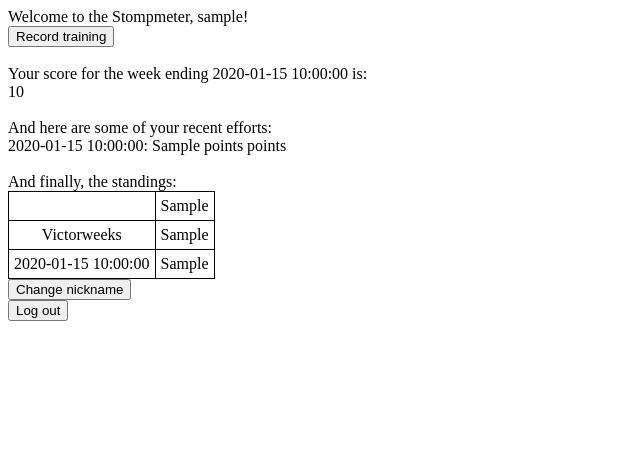
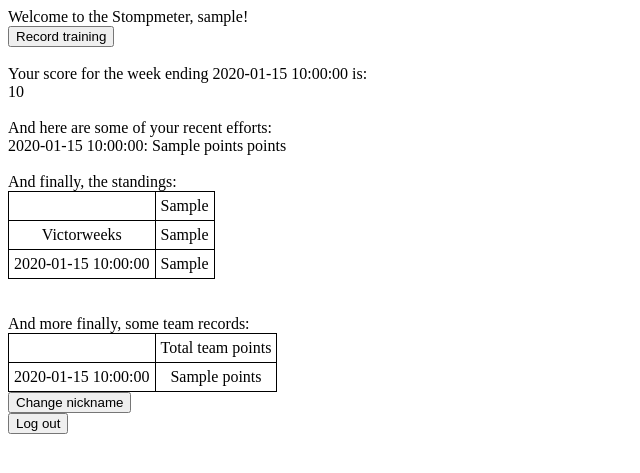
Before and after one commit to charmasaur/stompmeter, a Flask app: template templates/dashboard.html in a window 1280 px wide. Shown: the top 473 px of the page, without its empty margins (0-640 px from the left). Run offline with Flask 2, Linux system fonts and the light colour scheme; the template is opened without the code that fills it: most values are stand-ins (such as "Sample title", 1, 10 or a date in 2020).

Commit message:
Show team high scores

```diff
--- a/main.py
+++ b/main.py
@@ -58,6 +58,7 @@ def dashboard():
     nicks = []
     weeks = []
     glowsticks = []
+    team_scores_to_sort = []
     all_week_end_dates = set()
     for (nick, d) in scoreboard:
         nicks.append({"v":nick,"e":nick == this_nick})
@@ -81,6 +82,10 @@ def dashboard():
                 points[i].update({"e":True})
 
         weeks.append({"date":str(week_end_date), "points":points})
+        team_scores_to_sort.append((
+            -sum(points_num),
+            {"date":str(week_end_date), "points":str(sum(points_num))}
+            ))
 
     # Set emphasis on the glowsticks
     if len(nicks) > 0:
@@ -88,6 +93,12 @@ def dashboard():
         for d in glowsticks:
             if d["v"] == winning_glowsticks:
                 d["e"] = True
+
+
+    # Sort team scores in descending order (hence the minus when creating the
+    # list)
+    team_scores_to_sort.sort()
+    team_scores = [score for (_, score) in team_scores_to_sort]
 
     return render_template(
             "dashboard.html",
@@ -97,7 +108,8 @@ def dashboard():
             week_points=str(week_points),
             nicks=nicks,
             glowsticks=glowsticks,
-            weeks=weeks)
+            weeks=weeks,
+            team_scores=team_scores)
 
 @app.route('/record', methods=['GET'])
 def record():
--- a/templates/dashboard.html
+++ b/templates/dashboard.html
@@ -69,6 +69,20 @@
       </tr>
       {% endfor %}
     </table>
+    <br><br>
+    And more finally, some team records:
+    <table>
+      <tr>
+        <td></td>
+        <td>Total team points</td>
+      </tr>
+      {% for team_score in team_scores %}
+      <tr>
+        <td>{{team_score['date']}}</td>
+        <td>{{team_score['points']}}</td>
+      </tr>
+      {% endfor %}
+    </table>
     <form action=signup method=get enctype=multipart/form-data>
       <input type="submit" value="Change nickname"/>
     </form>
```
